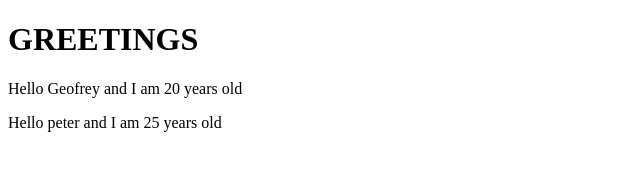
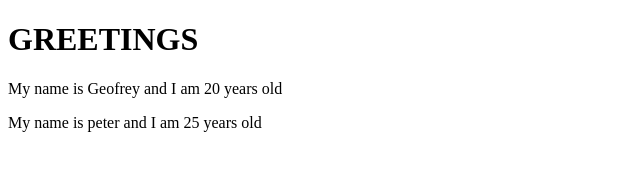
Before and after one commit to Ge0frey/FullstackOpenUniversityofHelsinki, a React (Vite) app in the folder part1/: page / in a window 1280 px wide. Shown: the top 182 px of the page, without its empty margins (0-640 px from the left). Built offline with nearby package versions, Linux system fonts and the light colour scheme.

Commit message:
Destructuring props

```diff
--- a/part1/src/App.jsx
+++ b/part1/src/App.jsx
@@ -1,8 +1,8 @@
-const Hello = (props) => {
-  console.log(props);
+const Hello = ({name, age}) => {
+  //console.log(props);
   return (
     <div>
-      <p>Hello {props.name} and I am {props.age} years old</p>
+      <p>My name is {name} and I am {age} years old</p>
     </div>
   )
 }
```
